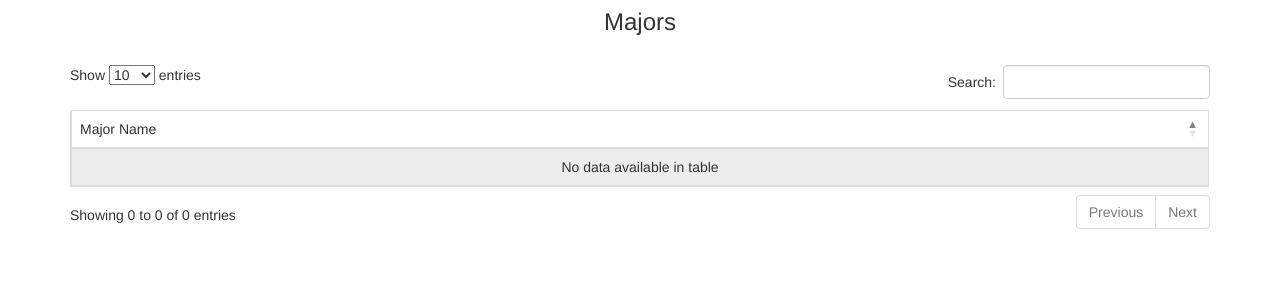
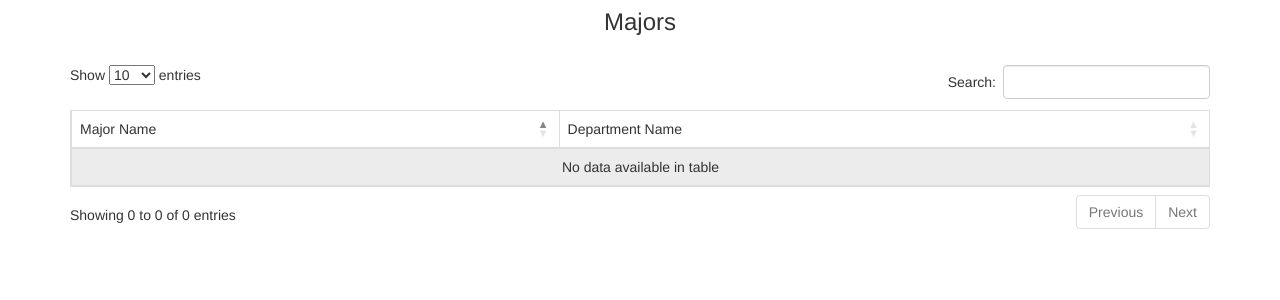
Before and after one commit to manibhai/MoneyMakingUniversity-master, a PHP site: page /navigations/majors.php in a window 1280 px wide. Shown: the part 123-423 px from the top of the page. Run offline with PHP 8.4, Linux system fonts and the light colour scheme; data that the repository does not hold is empty; some libraries are stand-ins or nearby versions.

Commit message:
fixed view for major and minor

```diff
--- a/navigations/majors.php
+++ b/navigations/majors.php
@@ -31,16 +31,18 @@ include "config.php";
         <thead>
           <tr>
             <td>Major Name</td>
+            <td>Department Name</td>
           </tr>
         </thead>
         <tbody>
           <?php
-          $query = "SELECT * FROM major";
+          $query = "SELECT * FROM major INNER JOIN department WHERE major.deptid = department.deptid";
           $query_run = mysqli_query($connection, $query);
 
           while ($row = mysqli_fetch_array($query_run)) { ?>
             <tr>
               <td> <?php echo $row['majorname']; ?> </td>
+              <td> <?php echo $row['deptname']; ?> </td>
             </tr> <?php
                 }
                   ?>
--- a/navigations/minors.php
+++ b/navigations/minors.php
@@ -31,16 +31,18 @@ include "config.php";
         <thead>
           <tr>
             <td>Minor Name</td>
+            <td>Department Name</td>
           </tr>
         </thead>
         <tbody>
           <?php
-          $query = "SELECT * FROM minor";
+          $query = "SELECT * FROM minor INNER JOIN department WHERE minor.deptid = department.deptid";
           $query_run = mysqli_query($connection, $query);
 
           while ($row = mysqli_fetch_array($query_run)) { ?>
             <tr>
               <td> <?php echo $row['minorname']; ?> </td>
+              <td> <?php echo $row['deptname']; ?> </td>
             </tr> <?php
                 }
                   ?>
```
